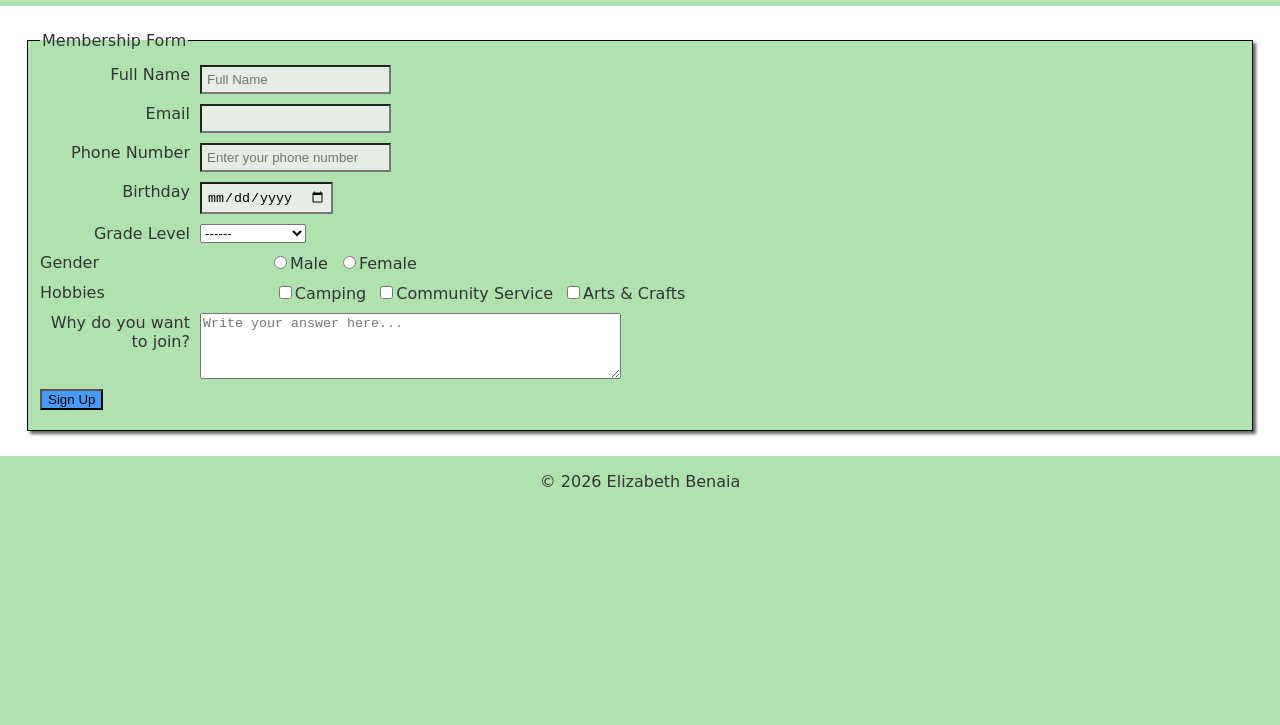
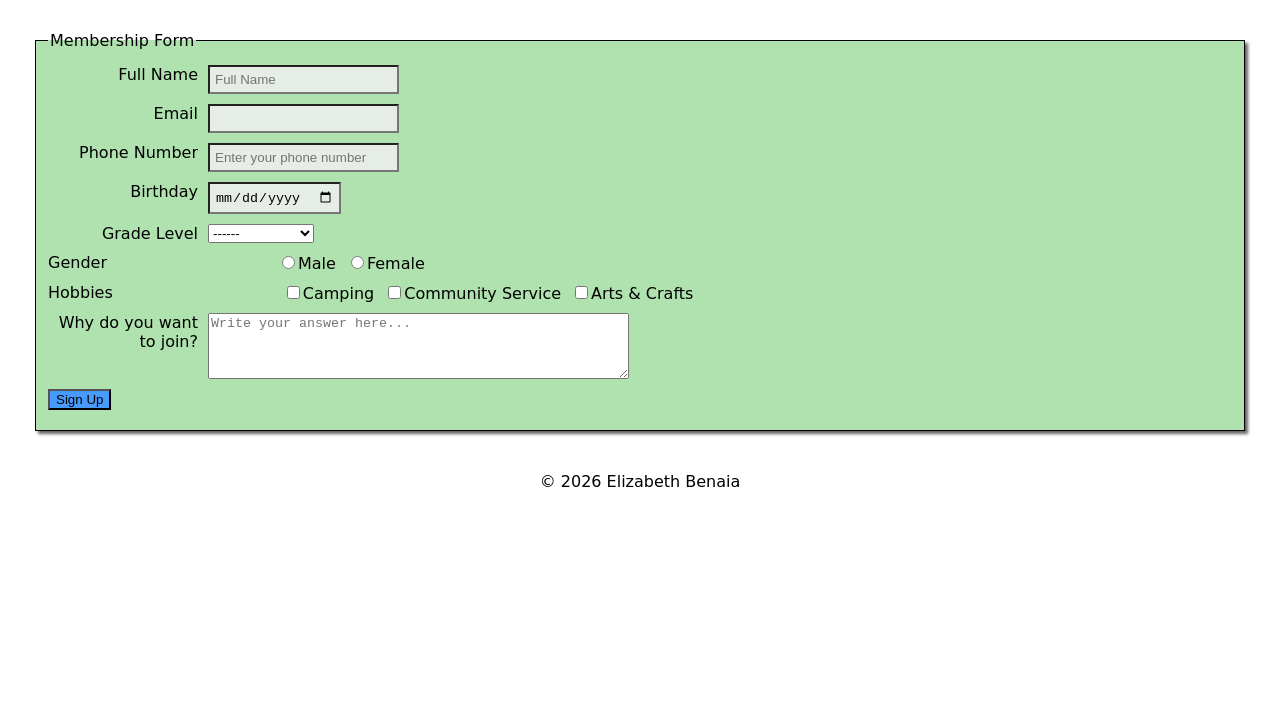
Before and after one commit to elibenaia123/CS140, a plain HTML site: page projects/forms/form.html in a window 1280 px wide. Shown: the part 75-800 px from the top of the page. Drawn offline with Linux system fonts and the light colour scheme.

Commit message:
Girls Scout form

```diff
--- a/projects/forms/form.css
+++ b/projects/forms/form.css
@@ -1,8 +1,5 @@
 body {
     font-family: cursive;
-    margin: 0;
-    background-color: rgb(176, 226, 176);
-    color: #333;
 }
 
 header {
```
